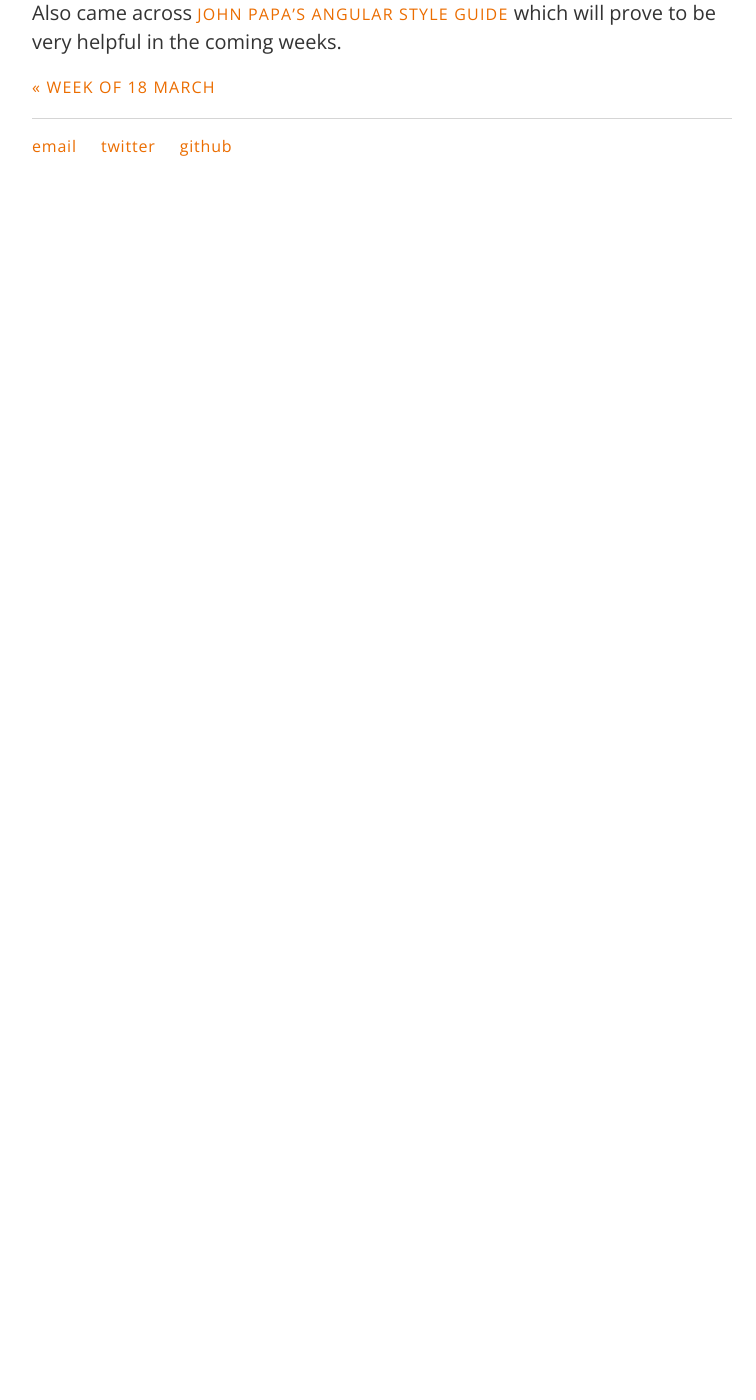
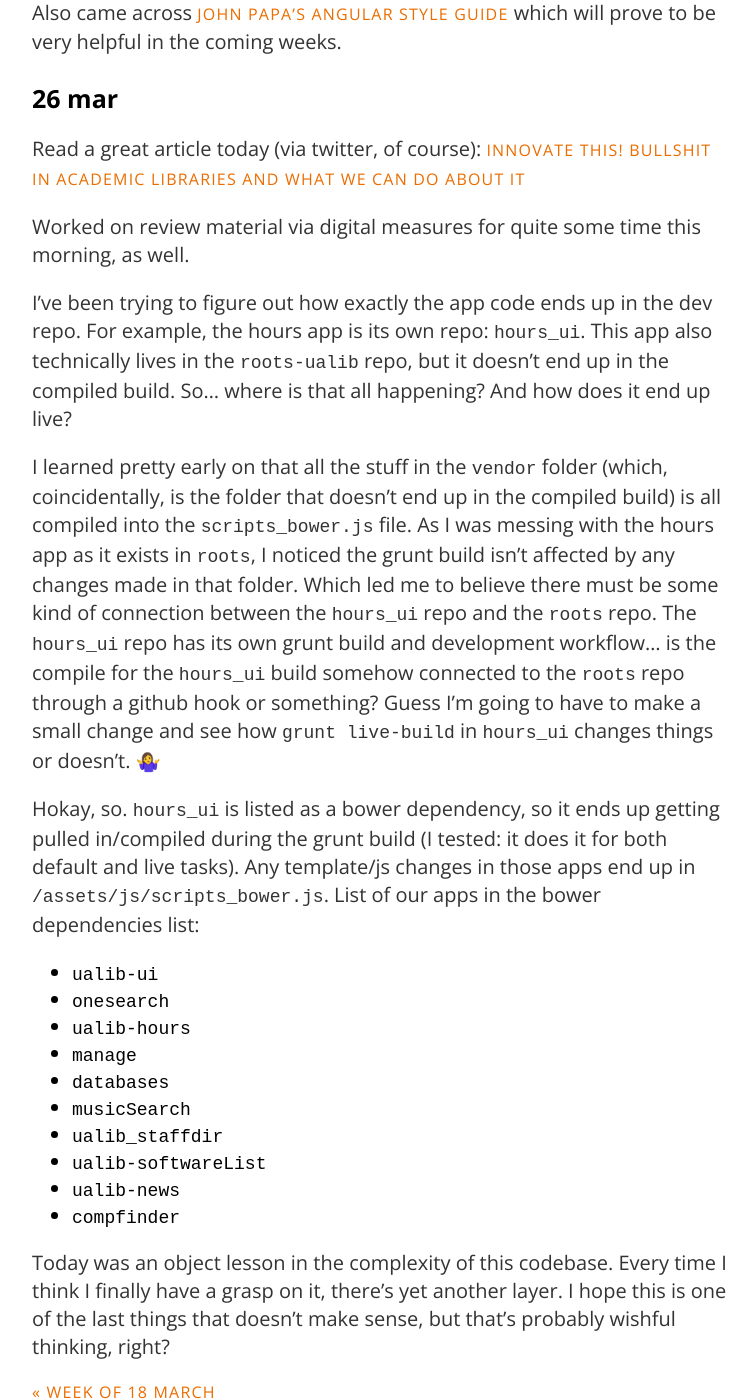
Before and after one commit to carylwyatt/carylwyatt.github.io, a Jekyll site: the page built from _posts/2019-03-25-week-of-25-mar.md, in a window 1280 px wide and 1400 px high, scrolled down 1117 px. Shown: the whole window, without its empty margins (258-1014 px from the left). Built offline with Jekyll 4.4.1, drawn with Linux system fonts in a browser that asks for light colours; emoji names are drawn with the system emoji font; before the commit the page ends 1314 px from its top, so only the background shows below that.

Commit message:
hoo, boy

```diff
--- a/_posts/2019-03-25-week-of-25-mar.md
+++ b/_posts/2019-03-25-week-of-25-mar.md
@@ -26,3 +26,28 @@ After that, I decided to dive back into the hours app code. I kept getting my wi
 I realized today that our apps all use class-based directives. :flushed: After I've finished writing tests, one of my first refactors will be changing these class-restricted directives to attribute-restricted directives.
 
 Also came across [John Papa's Angular style guide](https://github.com/johnpapa/angular-styleguide/blob/master/a1/README.md) which will prove to be very helpful in the coming weeks.
+
+### 26 mar
+
+Read a great article today (via twitter, of course): [Innovate this! Bullshit in academic libraries and what we can do about it](https://digital.library.ryerson.ca/islandora/object/RULA%3A7113)
+
+Worked on review material via digital measures for quite some time this morning, as well.
+
+I've been trying to figure out how exactly the app code ends up in the dev repo. For example, the hours app is its own repo: `hours_ui`. This app also technically lives in the `roots-ualib` repo, but it doesn't end up in the compiled build. So... where is that all happening? And how does it end up live?
+
+I learned pretty early on that all the stuff in the `vendor` folder (which, coincidentally, is the folder that doesn't end up in the compiled build) is all compiled into the `scripts_bower.js` file. As I was messing with the hours app as it exists in `roots`, I noticed the grunt build isn't affected by any changes made in that folder. Which led me to believe there must be some kind of connection between the `hours_ui` repo and the `roots` repo. The `hours_ui` repo has its own grunt build and development workflow... is the compile for the `hours_ui` build somehow connected to the `roots` repo through a github hook or something? Guess I'm going to have to make a small change and see how `grunt live-build` in `hours_ui` changes things or doesn't. :woman_shrugging:
+
+Hokay, so. `hours_ui` is listed as a bower dependency, so it ends up getting pulled in/compiled during the grunt build (I tested: it does it for both default and live tasks). Any template/js changes in those apps end up in `/assets/js/scripts_bower.js`. List of our apps in the bower dependencies list:
+
+* `ualib-ui`
+* `onesearch`
+* `ualib-hours`
+* `manage`
+* `databases`
+* `musicSearch`
+* `ualib_staffdir`
+* `ualib-softwareList`
+* `ualib-news`
+* `compfinder`
+
+Today was an object lesson in the complexity of this codebase. Every time I think I finally have a grasp on it, there's yet another layer. I hope this is one of the last things that doesn't make sense, but that's probably wishful thinking, right?
```
